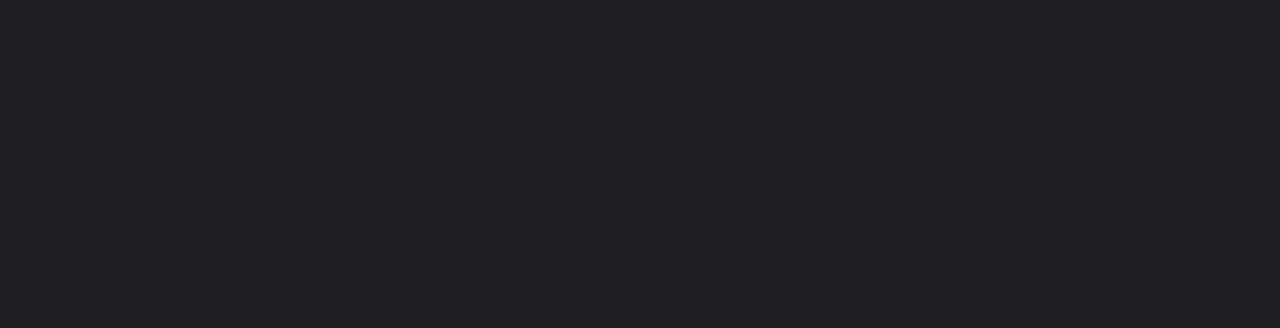
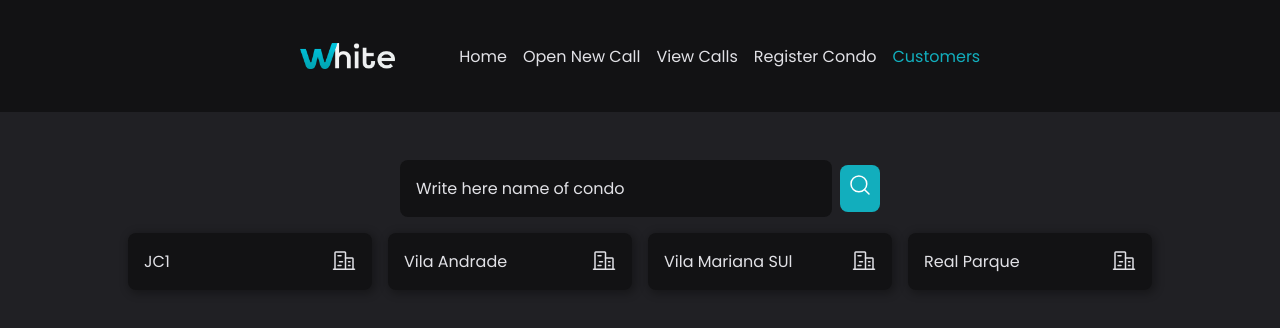
Before and after one commit to lucianobs1/web-react-condo-manager, a React (Vite) app: page /customers in a window 1280 px wide. Before the commit this address had no page. Shown: the top 328 px of the page. Built offline with nearby package versions, Linux system fonts and the light colour scheme.

Commit message:
chore: update Page Customer styled

```diff
--- a/src/Router.tsx
+++ b/src/Router.tsx
@@ -1,5 +1,6 @@
 import { Route, Routes } from 'react-router-dom';
 import { DefaultLayout } from './layout/DefaultLayout';
+import { Customers } from './pages/Customers';
 import { Home } from './pages/Home';
 import { OpenNewCall } from './pages/OpenNewCall';
 import { RegisterCondo } from './pages/RegisterCondo';
@@ -13,6 +14,7 @@
         <Route path="/open-new-call" element={<OpenNewCall />} />
         <Route path="/view-calls" element={<ViewCalls />} />
         <Route path="/register-condo" element={<RegisterCondo />} />
+        <Route path="/customers" element={<Customers />} />
       </Route>
     </Routes>
   );
--- a/src/components/Header/index.tsx
+++ b/src/components/Header/index.tsx
@@ -16,6 +16,7 @@
           <NavLink to="/open-new-call">Open New Call</NavLink>
           <NavLink to="/view-calls">View Calls</NavLink>
           <NavLink to="/register-condo">Register Condo</NavLink>
+          <NavLink to="/customers">Customers</NavLink>
         </NavLinks>
       </NavContainer>
     </HeaderContainer>
--- /dev/null
+++ b/src/pages/Customers/index.tsx
@@ -0,0 +1,67 @@
+import { MagnifyingGlass, Buildings, Pencil, Trash } from 'phosphor-react';
+import { FormEvent, useState } from 'react';
+import { NavLink } from 'react-router-dom';
+import { Container, Form, CustomerContainer, Customer } from './styles';
+
+export function Customers() {
+  const [condoName, setCondoName] = useState('');
+
+  function handleSearch(event: FormEvent) {
+    event.preventDefault();
+
+    console.log('condo:', condoName);
+  }
+  return (
+    <Container>
+      <Form onSubmit={handleSearch}>
+        <input
+          type="text"
+          placeholder="Write here name of condo"
+          value={condoName}
+          onChange={(e) => setCondoName(e.target.value)}
+        />
+        <button type="submit">
+          <MagnifyingGlass size={24} />
+        </button>
+      </Form>
+
+      <CustomerContainer>
+        <Customer>
+          <NavLink to="/customer/1">
+            <header>
+              <p>JC1</p>
+              <Buildings size={24} />
+            </header>
+          </NavLink>
+        </Customer>
+
+        <Customer>
+          <NavLink to="/customer/2">
+            <header>
+              <p>Vila Andrade</p>
+              <Buildings size={24} />
+            </header>
+          </NavLink>
+        </Customer>
+
+        <Customer>
+          <NavLink to="/customer/3">
+            <header>
+              <p>Vila Mariana SUl</p>
+              <Buildings size={24} />
+            </header>
+          </NavLink>
+        </Customer>
+
+        <Customer>
+          <NavLink to="/customer/4">
+            <header>
+              <p>Real Parque</p>
+              <Buildings size={24} />
+            </header>
+          </NavLink>
+        </Customer>
+      </CustomerContainer>
+    </Container>
+  );
+}
--- /dev/null
+++ b/src/pages/Customers/styles.ts
@@ -0,0 +1,79 @@
+import styled from 'styled-components';
+
+export const Container = styled.div`
+  max-width: 64rem;
+  width: 100%;
+  margin: 0 auto;
+`;
+
+export const Form = styled.form`
+  max-width: 32rem;
+  display: flex;
+  align-items: center;
+  gap: 0.5rem;
+
+  margin: 0 auto;
+  padding: 1rem;
+
+  input {
+    background: ${(props) => props.theme['gray-900']};
+    color: ${(props) => props.theme['gray-100']};
+    outline: none;
+    border: none;
+    width: 100%;
+    border-radius: 8px;
+    border: none;
+    padding: 1rem;
+
+    & + input {
+      margin-top: 1rem;
+    }
+
+    &::placeholder {
+      color: ${(props) => props.theme['gray-100']};
+      font-size: 1rem;
+    }
+  }
+
+  button {
+    border: none;
+    background: ${(props) => props.theme['blue-500']};
+    padding: 0.5rem;
+    border-radius: 8px;
+
+    svg {
+      color: ${(props) => props.theme.white};
+    }
+  }
+`;
+
+export const CustomerContainer = styled.main`
+  width: 100%;
+  display: grid;
+  grid-template-columns: repeat(4, 1fr);
+  gap: 1rem;
+  cursor: pointer;
+`;
+
+export const Customer = styled.div`
+  background: ${(props) => props.theme['gray-900']};
+  padding: 1rem;
+  border-radius: 8px;
+  box-shadow: 2px 2px 8px 2px rgba(0, 0, 0, 0.3);
+  transition: background-color 0.4s;
+
+  a {
+    text-decoration: none;
+    color: ${(props) => props.theme['gray-100']};
+  }
+
+  &:hover {
+    background: ${(props) => props.theme['gray-700']};
+  }
+
+  header {
+    display: flex;
+    gap: 1rem;
+    justify-content: space-between;
+  }
+`;
--- a/src/pages/RegisterCondo/styles.ts
+++ b/src/pages/RegisterCondo/styles.ts
@@ -67,3 +67,7 @@
     }
   }
 `;
+
+export const CustomersContainer = styled.ul`
+  display: flex;
+`;
--- a/src/pages/ViewCalls/index.tsx
+++ b/src/pages/ViewCalls/index.tsx
@@ -15,8 +15,8 @@
         <h1>Open Calls</h1>
       </header>
 
-      <NavLink to={'/call/id-call'}>
-        <CallsContainer>
+      <CallsContainer>
+        <NavLink to="/call/id/1">
           <Call>
             <CallHeader>
               <Buildings size={24} />
@@ -39,7 +39,8 @@
               </div>
             </CallFooter>
           </Call>
-
+        </NavLink>
+        <NavLink to="/call/id/2">
           <Call>
             <CallHeader>
               <Buildings size={24} />
@@ -63,7 +64,8 @@
               </div>
             </CallFooter>
           </Call>
-
+        </NavLink>
+        <NavLink to="/call/id/3">
           <Call>
             <CallHeader>
               <Buildings size={24} />
@@ -87,7 +89,8 @@
               </div>
             </CallFooter>
           </Call>
-
+        </NavLink>
+        <NavLink to="/call/id/4">
           <Call>
             <CallHeader>
               <Buildings size={24} />
@@ -112,7 +115,8 @@
               </div>
             </CallFooter>
           </Call>
-
+        </NavLink>
+        <NavLink to="/call/id/5">
           <Call>
             <CallHeader>
               <Buildings size={24} />
@@ -135,8 +139,8 @@
               </div>
             </CallFooter>
           </Call>
-        </CallsContainer>
-      </NavLink>
+        </NavLink>
+      </CallsContainer>
     </Container>
   );
 }
```
